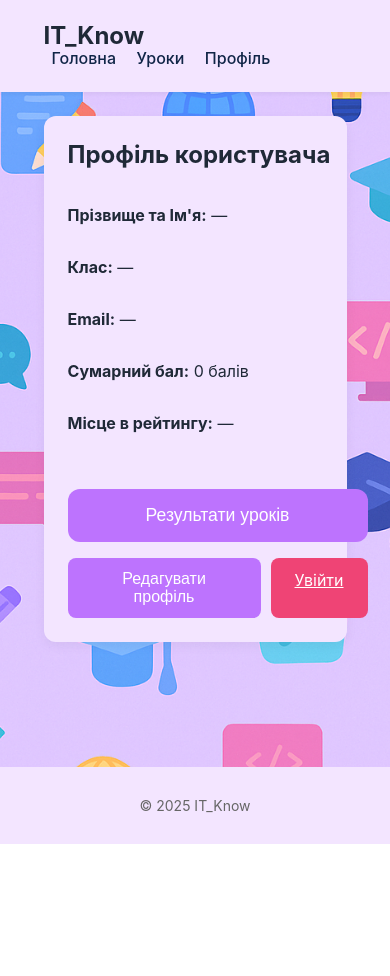
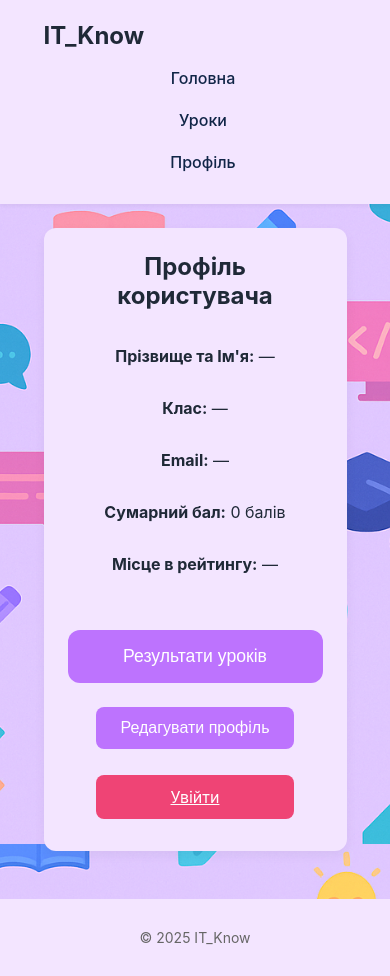
Before and after one commit to yaroglek-21/yaroglek-21.github.io, a plain HTML site: page profile.html in a window 390 px wide. Before the commit the page ends 844 px from the top, so only its background shows below. Drawn offline with nearby package versions, Linux system fonts and the light colour scheme.

Commit message:
Fix adaptive for phone

```diff
--- a/style.css
+++ b/style.css
@@ -28,11 +28,16 @@ header {
   display: flex;
   justify-content: space-between;
   align-items: center;
+  flex-wrap: wrap;
+}
+nav {
+  display: flex;
+  gap: 12px;
+  flex-wrap: wrap;
 }
 nav a {
   color: #102547;
   text-decoration: none;
-  margin-left: 16px;
   font-weight: 500;
   padding: 8px;
   border-radius: 8px;
@@ -81,6 +86,10 @@ ul li {
   cursor: pointer;
   font-size: 1rem;
   transition: background 0.2s;
+  width: 100%;
+  max-width: 300px;
+  margin: 0 auto;
+  display: block;
 }
 .btn-save:hover {
   background: #e64d83;
@@ -107,16 +116,7 @@ ul li {
   height: 100%;
 }
 
-/* Адаптив */
-@media (max-width: 768px) {
-  .nav {
-    flex-direction: column;
-    align-items: flex-start;
-  }
-  nav a {
-    margin: 8px 0;
-  }
-}
+/* Footer */
 footer {
   text-align: center;
   padding: 16px;
@@ -158,11 +158,10 @@ main {
 }
 .auth-buttons {
   display: flex;
-  justify-content: space-between;
+  flex-direction: column;
   gap: 10px;
 }
 .auth-buttons button {
-  flex: 1;
   padding: 10px;
   border: none;
   border-radius: 8px;
@@ -193,7 +192,6 @@ main {
   margin-bottom: 8px;
   transition: background-color 0.3s;
 }
-
 .accordion-btn:hover {
   background-color: #e64d83;
 }
@@ -220,20 +218,28 @@ main {
   display: flex;
   flex-wrap: wrap;
   gap: 40px;
-  justify-content: space-between;
+  justify-content: center;
+  text-align: center;
 }
 
 .profile-column {
-  flex: 1;
-  min-width: 300px;
+  flex: 1 1 300px;
+  max-width: 500px;
   display: flex;
   flex-direction: column;
+  align-items: center;
+}
+
+.profile-column img {
+  max-width: 100px;
+  height: auto;
 }
 
 .profile-right .profile-buttons {
   margin-top: auto;
   display: flex;
-  justify-content: flex-end;
+  flex-direction: column;
+  align-items: center;
   gap: 10px;
 }
 
@@ -243,6 +249,7 @@ main {
 .btn-logout:hover {
   background: #c53030;
 }
+
 .modal {
   display: none;
   position: fixed;
@@ -288,7 +295,6 @@ main {
   cursor: pointer;
   color: #666;
 }
-
 .modal-close:hover {
   color: #000;
 }
@@ -297,6 +303,7 @@ main {
   justify-content: center;
   margin-top: 12px;
 }
+
 .roadmap {
   background: #f3e5ff;
   border-radius: 12px;
@@ -312,6 +319,56 @@ main {
   border-radius: 12px;
   margin-top: 16px;
 }
+
 body.index .intro {
   text-align: center;
 }
+
+/* Додаткове адаптивне меню */
+@media (max-width: 500px) {
+  .nav {
+    flex-direction: column;
+    align-items: flex-start;
+    gap: 12px;
+  }
+  nav {
+    width: 100%;
+    flex-direction: column;
+    gap: 6px;
+  }
+  nav a {
+    width: 100%;
+    text-align: center;
+  }
+
+  .profile-buttons button {
+    width: 100%;
+    max-width: 300px;
+    margin: 0 auto;
+  }
+
+  .btn-save,
+  .btn-logout {
+    width: 100%;
+    max-width: 300px;
+    margin: 0 auto;
+    display: block;
+  }
+}
+.profile-buttons button {
+  width: 100%;
+  max-width: 300px;
+  display: block;
+  margin: 8px auto 0;
+  text-align: center;
+}
+
+.profile-buttons .btn-save,
+.profile-buttons .btn-logout {
+  width: 100%;
+  max-width: 300px;
+  display: block;
+  margin: 8px auto;
+  text-align: center;
+  box-sizing: border-box;
+}
```
